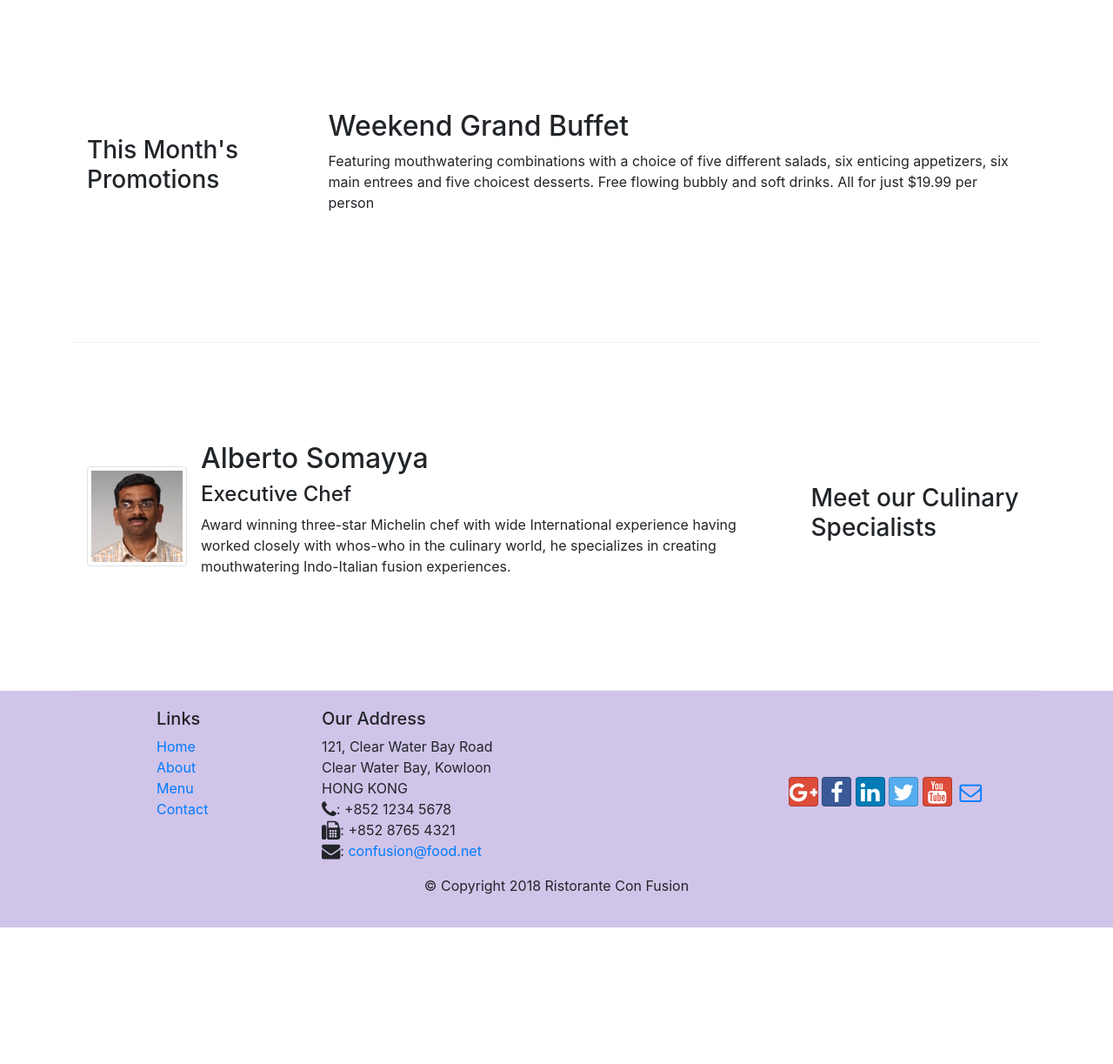
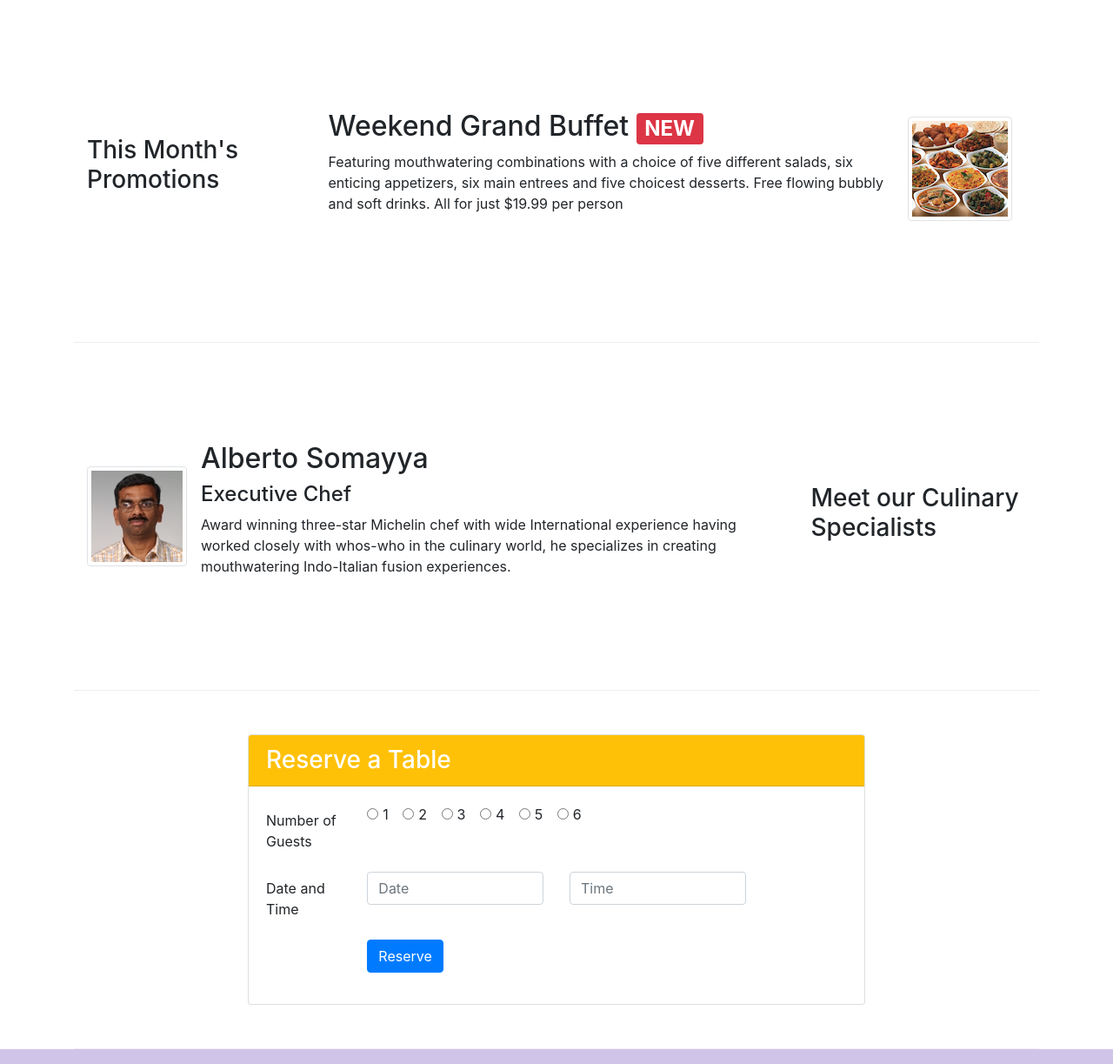
Before and after one commit to AnasBinAteeq/Bootstrap---Coursera, a website: page index.html in a window 1280 px wide. Shown: the part 740-1963 px from the top of the page at 87% size. Before the commit the page ends 1806 px from the top, so only its background shows below. Drawn offline with nearby package versions, Linux system fonts and the light colour scheme.

Commit message:
Assignment 2

```diff
--- a/index.html
+++ b/index.html
@@ -46,8 +46,15 @@
                     <h1>Ristorante con Fusion</h1>
                     <p>We take inspiration from the World's best cuisines, and create a unique fusion experience. Our lipsmacking creations will tickle your culinary senses!</p>
                 </div>
-                <div class="col-12 col-sm align-self-center">
+                <div class="col-12 col-sm-3 align-self-center justify-content-center">
                     <img src="img/logo.png" alt="" class="img-fluid">
+                </div>
+                <div class="col-12 col-sm-3 align-self-center">
+                    <div class="form-group row">
+                        <div class="offset-md-2 col-md-10">
+                            <a href="#reservation" type="button" class="btn btn-sm btn-warning">Reserve Table</a>
+                        </div>
+                    </div>
                 </div>
             </div>
         </div>
@@ -80,9 +87,19 @@
                 <h3>This Month's Promotions</h3>
             </div>
             <div class="col col-sm col-md">
-                <h2>Weekend Grand Buffet</h2>
-                <p>Featuring mouthwatering combinations with a choice of five different salads, six enticing appetizers, six main entrees and five choicest desserts. Free flowing bubbly and soft drinks. All for just $19.99 per person </p>
-            </div>
+                <div class="media">
+                    <div class="media-body">
+                        <h2 class="mt-0">
+                            Weekend Grand Buffet
+                            <span class="badge badge-danger">NEW</span>
+                        </h2>
+                        <p class="d-none d-sm-block">Featuring mouthwatering combinations with a choice of five different salads, six enticing appetizers, six main entrees and five choicest desserts. Free flowing bubbly and soft drinks. All for just $19.99 per person </p>
+                    </div>
+                    <img class="d-flex mr-3 img-thumbnail align-self-center"
+                            src="img/buffet.png" alt="Buffet">
+
+                </div>
+                </div>
         </div>
 
         <div class="row row-content align-items-center">
@@ -101,6 +118,64 @@
                             whos-who in the culinary world, he specializes in
                             creating mouthwatering Indo-Italian fusion experiences.
                             </p>
+                    </div>
+                </div>
+            </div>
+        </div>
+
+        <div class="row row-content align-items-center justify-content-center">
+            <div class="col-12 col-sm-8" id="reservation">
+                <div class="card">
+                    <h3 class="card-header bg-warning text-white">Reserve a Table</h3>
+                    <div class="card-body">
+                        <form>
+                            <div class="form-group row">
+                                <label for="guests" class="col-md-2 col-form-label">Number of Guests</label>
+                                <div class="col-md-10">
+                                    <div class="form-check form-check-inline">
+                                        <input class="form-check-input" type="radio" name="guests" id="radio1" value="">
+                                        <label class="form-check-label" for="inlineRadio1">1</label>
+                                    </div>
+                                    <div class="form-check form-check-inline">
+                                        <input class="form-check-input" type="radio" name="guests" id="radio2" value="">
+                                        <label class="form-check-label" for="inlineRadio1">2</label>
+                                    </div>
+                                    <div class="form-check form-check-inline">
+                                        <input class="form-check-input" type="radio" name="guests" id="radio3" value="">
+                                        <label class="form-check-label" for="inlineRadio1">3</label>
+                                    </div>
+                                    <div class="form-check form-check-inline">
+                                        <input class="form-check-input" type="radio" name="guests" id="radio4" value="">
+                                        <label class="form-check-label" for="inlineRadio1">4</label>
+                                    </div>
+                                    <div class="form-check form-check-inline">
+                                        <input class="form-check-input" type="radio" name="guests" id="radio5" value="">
+                                        <label class="form-check-label" for="inlineRadio1">5</label>
+                                    </div>
+                                    <div class="form-check form-check-inline">
+                                        <input class="form-check-input" type="radio" name="guests" id="radio6" value="">
+                                        <label class="form-check-label" for="inlineRadio1">6</label>
+                                    </div>
+
+                                </div>
+                            </div>
+
+                            <div class="form-group row">
+                                <label for="date" class="col-md-2 col-form-label">Date and Time</label>
+                                <div class="col-md-4">
+                                    <input type="text" class="form-control" id="date" name="date" placeholder="Date">
+                                </div>
+                                <div class="col-md-4">
+                                    <input type="text" class="form-control" id="time" name="time" placeholder="Time">
+                                </div>
+                            </div>
+
+                            <div class="form-group row">
+                                <div class="offset-md-2 col-md-10">
+                                    <button type="submit" class="btn btn-primary">Reserve</button>
+                                </div>
+                            </div>
+                        </form>
                     </div>
                 </div>
             </div>
```
